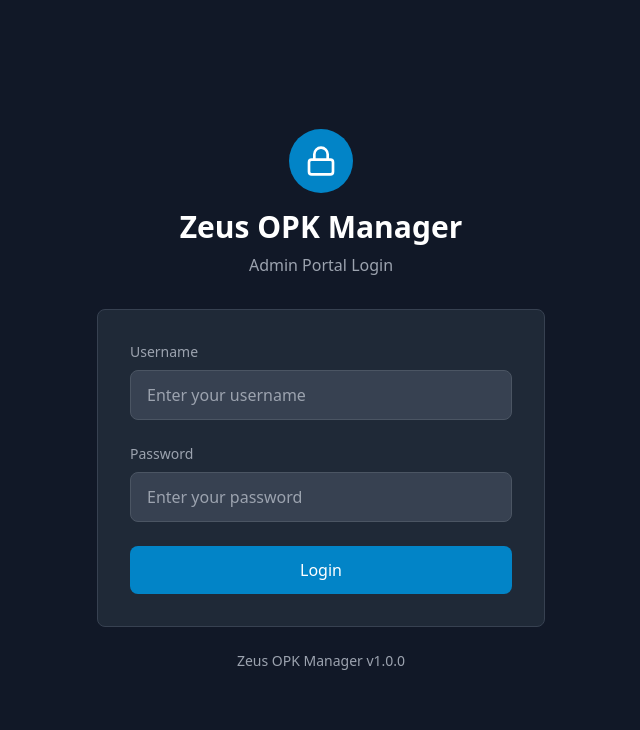
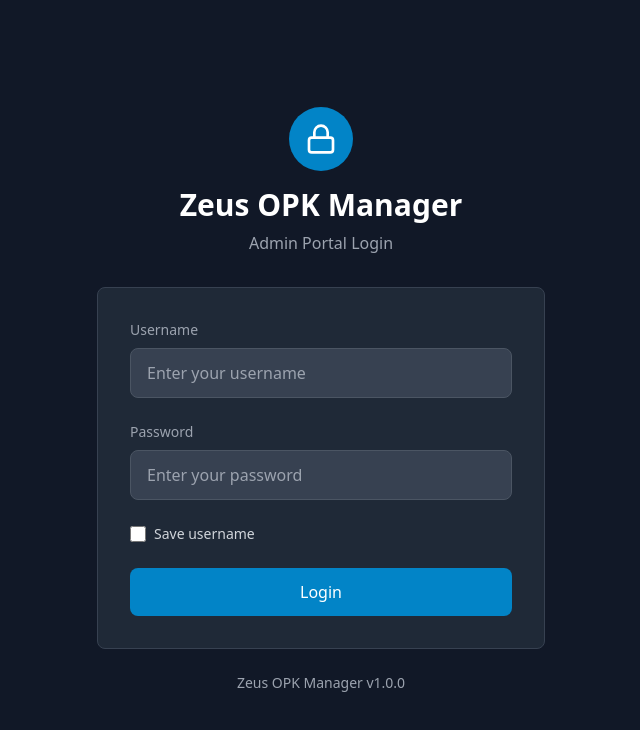
Before and after one commit to nobledev89/ZeusOPK, a React (Vite) app: page / in a window 1280 px wide. Shown: the top 730 px of the page, without its empty margins (319-959 px from the left). Built offline with nearby package versions, Linux system fonts and the light colour scheme; no server answers.

Commit message:
Add save username option on admin login

```diff
--- a/src/components/Login.jsx
+++ b/src/components/Login.jsx
@@ -1,11 +1,30 @@
-import { useState } from 'react'
+import { useState, useEffect } from 'react'
 import { Lock } from 'lucide-react'
 import toast from 'react-hot-toast'
 
 const Login = ({ onLogin }) => {
   const [username, setUsername] = useState('')
   const [password, setPassword] = useState('')
+  const [rememberUsername, setRememberUsername] = useState(false)
   const [loading, setLoading] = useState(false)
+
+  // Load any previously saved username on first render
+  useEffect(() => {
+    const saved = localStorage.getItem('admin_saved_username')
+    if (saved) {
+      setUsername(saved)
+      setRememberUsername(true)
+    }
+  }, [])
+
+  // Persist or clear the saved username based on the checkbox
+  useEffect(() => {
+    if (rememberUsername && username) {
+      localStorage.setItem('admin_saved_username', username)
+    } else {
+      localStorage.removeItem('admin_saved_username')
+    }
+  }, [rememberUsername, username])
 
   const handleSubmit = async (e) => {
     e.preventDefault()
@@ -71,6 +90,18 @@ const Login = ({ onLogin }) => {
               />
             </div>
 
+            <div className="flex items-center justify-between text-sm text-gray-300">
+              <label className="inline-flex items-center gap-2 cursor-pointer select-none">
+                <input
+                  type="checkbox"
+                  checked={rememberUsername}
+                  onChange={(e) => setRememberUsername(e.target.checked)}
+                  className="h-4 w-4 rounded border-gray-600 bg-gray-700 text-primary-500 focus:ring-primary-500"
+                />
+                <span>Save username</span>
+              </label>
+            </div>
+
             <button
               type="submit"
               disabled={loading}
```
